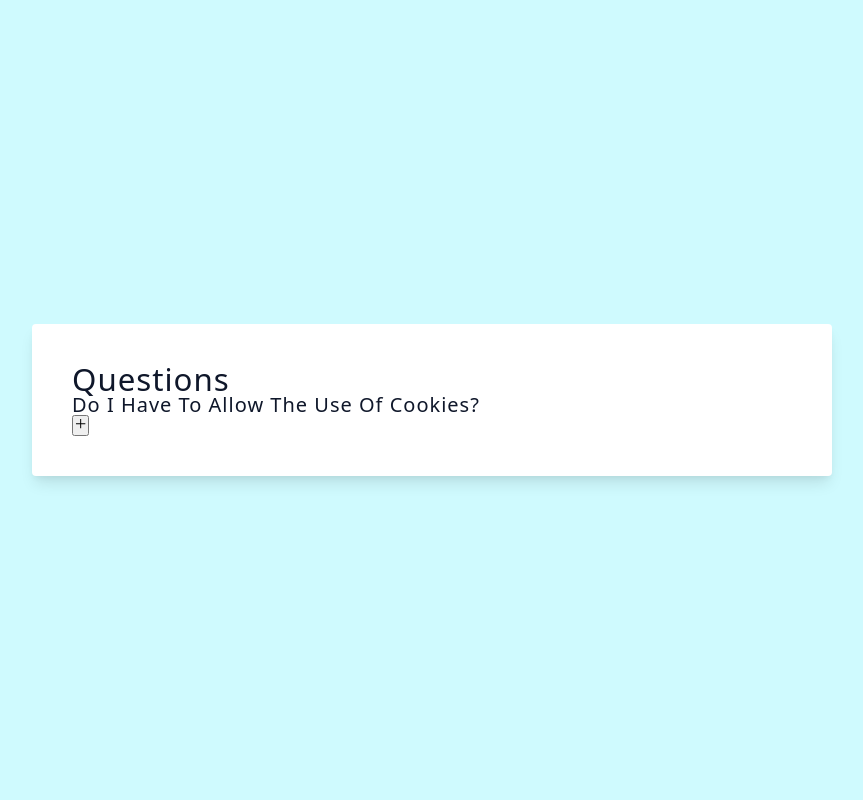
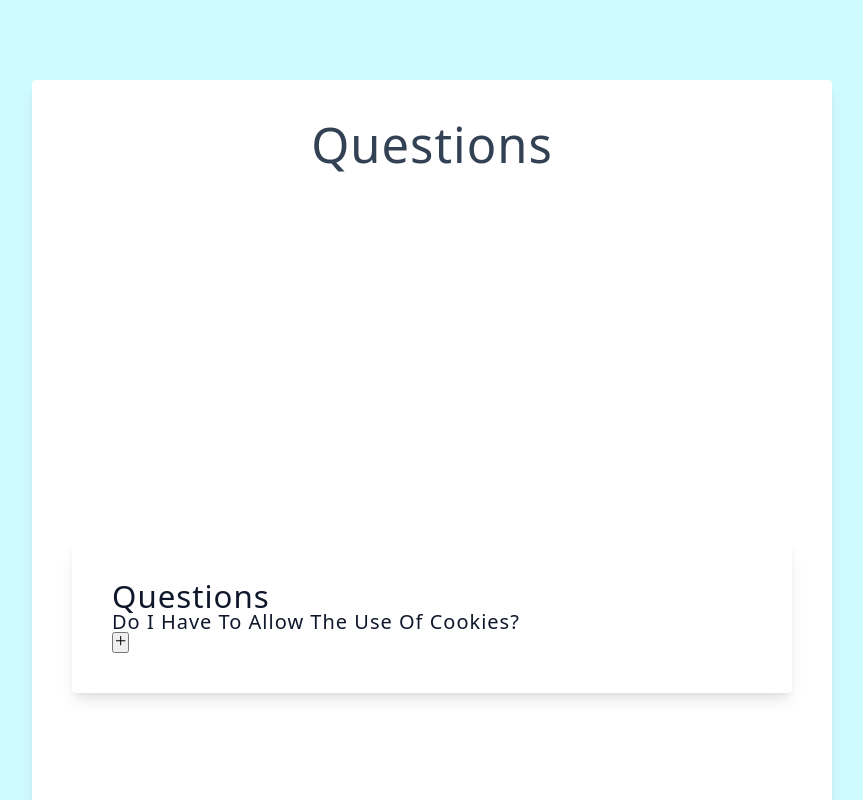
Before and after one commit to Boopalan-d3v/fundamental-projects, a React (Vite) app in the folder alternative-questions/: page / in a window 1280 px wide. Shown: the top 800 px of the page, without its empty margins (208-1071 px from the left). Built offline with nearby package versions, Linux system fonts and the light colour scheme.

Commit message:
contains Question component

```diff
--- a/alternative-questions/src/Questions.jsx
+++ b/alternative-questions/src/Questions.jsx
@@ -1,11 +1,13 @@
 import React from 'react'
 import SingleQuestion from './SingleQuestion'
 
-const Questions = ({questions}) => {
+const Questions = ({questions , activeid, toggleQuestion}) => {
   return (
-    <section>
+    <section className='container'>
+        <h1>Questions</h1>
         {questions.map((question) => {
-            return <SingleQuestion key={question.id} {...question}/>
+            return <SingleQuestion key={question.id} {...question}
+            activeid={activeid} toggleQuestion={toggleQuestion}/>
         })}
     </section>
   )
```
